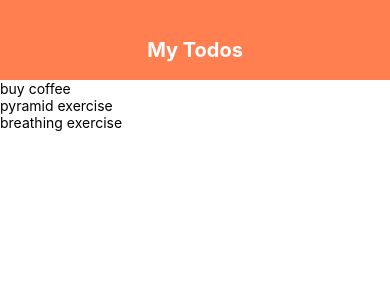
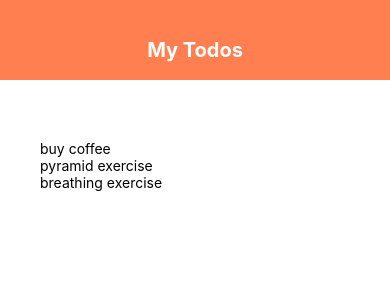
Before and after one commit to Jitgitbit/react-native-exercise-two, a React Native app: screen / in a window 390 px wide. Shown: the top 300 px of the page. Built offline with nearby package versions, Linux system fonts and the light colour scheme.

Commit message:
better styles

```diff
--- a/App.js
+++ b/App.js
@@ -30,4 +30,10 @@ const styles = StyleSheet.create({
     flex: 1,
     backgroundColor: '#fff',
   },
+  content: {
+    padding: 40,
+  },
+  list: {
+    marginTop: 20,
+  }
 });
```
